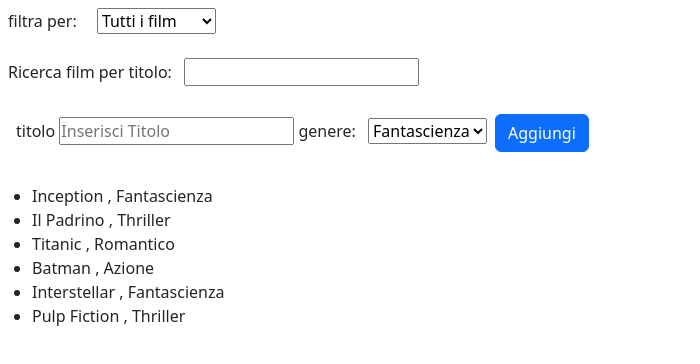
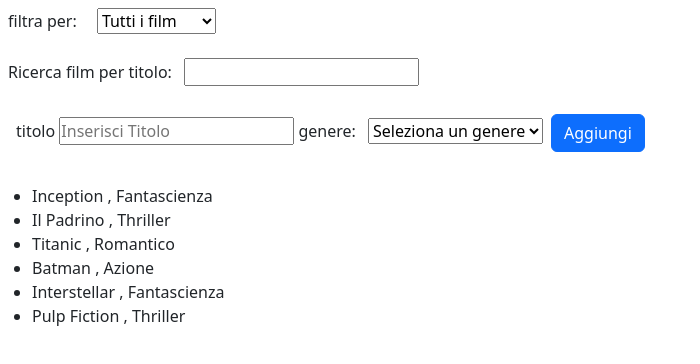
Before and after one commit to Marco-Petronella/react-movie-filter, a React (Vite) app: page / in a window 1280 px wide. Shown: the top 364 px of the page, without its empty margins (0-700 px from the left). Built offline with nearby package versions, Linux system fonts and the light colour scheme.

Commit message:
separated function components

```diff
--- a/src/App.jsx
+++ b/src/App.jsx
@@ -1,89 +1,11 @@
 import "bootstrap/dist/css/bootstrap.min.css";
-import { useEffect, useState } from "react";
-import filmsList from "./data/data";
+import AppMain from "./components/AppMain";
 
 function App() {
-  const originalList = filmsList;
-  const [films, setFilms] = useState([]);
-  const [addFilm, setAddFilm] = useState({
-    title: "",
-    genre: "",
-  });
-
-  useEffect(() => {
-    setFilms(filmsList)
-  }, [])
-
-  function handleGenreFilter(e) {
-    const selectedFilter = e.target.value;
-    if (selectedFilter != "ALL") {
-      const filteredFilms = originalList.filter((film) => film.genre == selectedFilter)
-      setFilms(filteredFilms)
-    }
-      else {
-      setFilms(originalList)
-      }
-  }
-    function handleTitleFilter(e) {
-    const selectedFilter = e.target.value
-    if (selectedFilter != "ALL") {
-      const filteredFilms = originalList.filter((film) => film.title.toLowerCase().includes(selectedFilter.toLowerCase()))
-      setFilms(filteredFilms)
-    }
-      else {
-      setFilms(originalList)
-      }
-  }
-    function handleAddFilm(e) {
-      e.preventDefault()
-    console.log(e.target.value);
-    originalList.push(addFilm);
-    setFilms(originalList)
-  }
-  function handleSetNewFilm(e) {
-    setAddFilm({
-      ...addFilm,
-      [e.target.name]: e.target.value,
-  });
-  console.log(addFilm);
-
-  }
-
 
   return (
     <>
-    <span className="m-2">filtra per: </span><select onChange={handleGenreFilter} className="m-2" name="" id="filterGenre">
-      <option value="ALL">Tutti i film</option>
-      <option value="Fantascienza">Fantascienza</option>
-      <option value="Thriller">Thriller</option>
-      <option value="Romantico">Romantico</option>
-      <option value="Azione">Azione</option>
-    </select>
-    <p className="m-2">Ricerca film per titolo: <input onChange={handleTitleFilter} className="m-2" name="" id="filterTitle"></input></p>
-
-    <form className="m-2 p-2" onSubmit={handleAddFilm}>
-
-      <p>titolo <input
-      type="text"
-      name="title"
-      onChange={handleSetNewFilm}
-      placeholder="Inserisci Titolo" />
-
-      <span> genere: </span>
-      <select onChange={handleSetNewFilm} className="m-2" name="genre">
-      <option value="Fantascienza">Fantascienza</option>
-      <option value="Thriller">Thriller</option>
-      <option value="Romantico">Romantico</option>
-      <option value="Azione">Azione</option> </select>
-
-      <button type="submit" className="btn btn-primary"> Aggiungi </button>
-      </p>
-    </form>
-    <ul>
-    {films.map(film => (
-      <li key={film.title}>{film.title} , {film.genre}</li>
-    ))}
-    </ul>
+    <AppMain></AppMain>
     </>
   )
 }
--- /dev/null
+++ b/src/components/AppMain.jsx
@@ -0,0 +1,55 @@
+ import { useEffect, useState } from "react";
+import filmsList from "../data/data";
+import { handleGenreFilter, handleTitleFilter, handleAddFilm, handleSetNewFilm } from "./Functions";
+
+ export default function AppMain() {
+ const originalList = filmsList;
+  const [films, setFilms] = useState([]);
+  const [addFilm, setAddFilm] = useState({
+    title: "",
+    genre: "",
+  });
+
+  useEffect(() => {
+    setFilms(filmsList)
+  }, [])
+
+
+  return (
+    <>
+    <span className="m-2">filtra per: </span><select onChange={(e) => handleGenreFilter(e, originalList, setFilms)} className="m-2" name="" id="filterGenre">
+      <option value="ALL">Tutti i film</option>
+      <option value="Fantascienza">Fantascienza</option>
+      <option value="Thriller">Thriller</option>
+      <option value="Romantico">Romantico</option>
+      <option value="Azione">Azione</option>
+    </select>
+    <p className="m-2">Ricerca film per titolo: <input onChange={(e) => handleTitleFilter(e, originalList, setFilms)} className="m-2" name="" id="filterTitle"></input></p>
+
+    <form className="m-2 p-2" onSubmit={(e) => handleAddFilm(e, originalList, addFilm, setFilms)}>
+
+      <p>titolo <input
+      type="text"
+      name="title"
+      onChange={(e) => handleSetNewFilm(e, addFilm, setAddFilm)}
+      placeholder="Inserisci Titolo" />
+
+      <span> genere: </span>
+      <select onChange={(e) => handleSetNewFilm(e, addFilm, setAddFilm)} className="m-2" name="genre">
+      <option value="">Seleziona un genere</option>
+      <option value="Fantascienza">Fantascienza</option>
+      <option value="Thriller">Thriller</option>
+      <option value="Romantico">Romantico</option>
+      <option value="Azione">Azione</option> </select>
+
+      <button type="submit" className="btn btn-primary"> Aggiungi </button>
+      </p>
+    </form>
+    <ul>
+    {films.map(film => (
+      <li key={film.title}>{film.title} , {film.genre}</li>
+    ))}
+    </ul>
+    </>
+  )
+}
--- /dev/null
+++ b/src/components/Functions.jsx
@@ -0,0 +1,34 @@
+export function handleGenreFilter(e, originalList, setFilms) {
+	const selectedFilter = e.target.value;
+	if (selectedFilter !== "ALL") {
+		const filteredFilms = originalList.filter((film) => film.genre == selectedFilter);
+		setFilms(filteredFilms);
+	} else {
+		setFilms(originalList);
+	}
+}
+
+export function handleTitleFilter(e, originalList, setFilms) {
+	const selectedFilter = e.target.value;
+	if (selectedFilter !== "ALL") {
+		const filteredFilms = originalList.filter((film) =>
+			film.title.toLowerCase().includes(selectedFilter.toLowerCase())
+		);
+		setFilms(filteredFilms);
+	} else {
+		setFilms(originalList);
+	}
+}
+
+export function handleAddFilm(e, originalList, addFilm, setFilms) {
+	e.preventDefault();
+	originalList.push(addFilm);
+	setFilms(originalList);
+}
+
+export function handleSetNewFilm(e, addFilm, setAddFilm) {
+	setAddFilm({
+		...addFilm,
+		[e.target.name]: e.target.value,
+	});
+}
```
